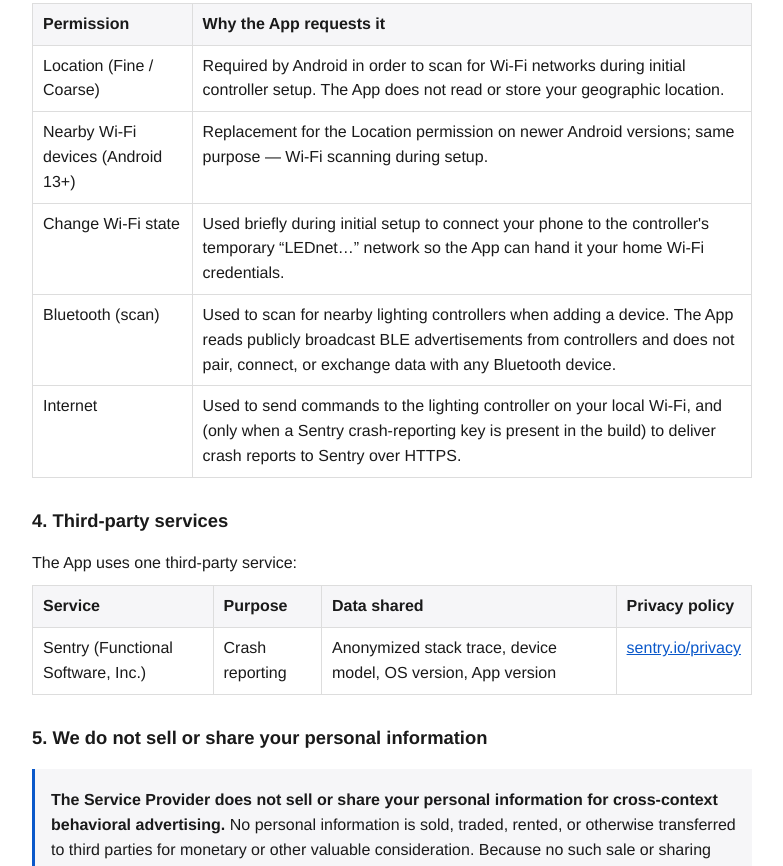
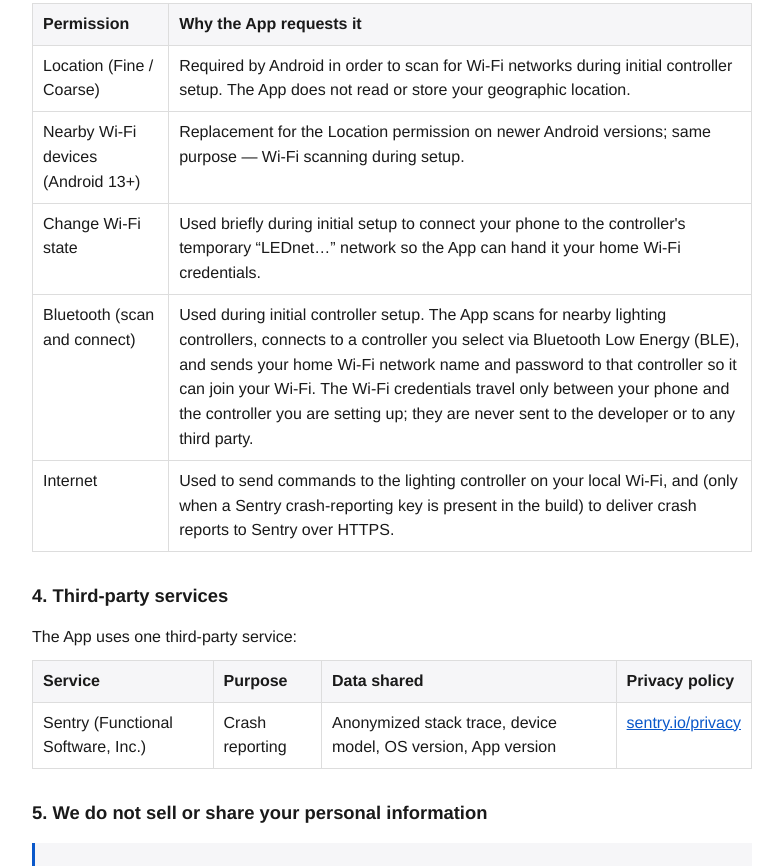
Before and after one commit to MotoMatt5040/year-round-lights-privacy, a plain HTML site: page index.html in a window 1280 px wide. Shown: the part 1013-1879 px from the top of the page, without its empty margins (248-1031 px from the left). Drawn offline with Linux system fonts and the light colour scheme.

Commit message:
Disclose BLE GATT provisioning sends Wi-Fi credentials to controller

```diff
--- a/index.html
+++ b/index.html
@@ -34,7 +34,7 @@
 <body>
 
 <h1>Year-Round Lights — Privacy Policy</h1>
-<p class="updated">Last updated: May 3, 2026</p>
+<p class="updated">Last updated: May 3, 2026 (revised)</p>
 
 <p>
 This policy explains what data the Year-Round Lights mobile app
@@ -110,10 +110,12 @@ developer, to Google, or to any third party. It is deleted when you uninstall th
           &ldquo;LEDnet…&rdquo; network so the App can hand it your home Wi-Fi credentials.</td>
     </tr>
     <tr>
-      <td>Bluetooth (scan)</td>
-      <td>Used to scan for nearby lighting controllers when adding a device. The App reads
-          publicly broadcast BLE advertisements from controllers and does not pair, connect,
-          or exchange data with any Bluetooth device.</td>
+      <td>Bluetooth (scan and connect)</td>
+      <td>Used during initial controller setup. The App scans for nearby lighting controllers,
+          connects to a controller you select via Bluetooth Low Energy (BLE), and sends your
+          home Wi-Fi network name and password to that controller so it can join your Wi-Fi.
+          The Wi-Fi credentials travel only between your phone and the controller you are
+          setting up; they are never sent to the developer or to any third party.</td>
     </tr>
     <tr>
       <td>Internet</td>
```
